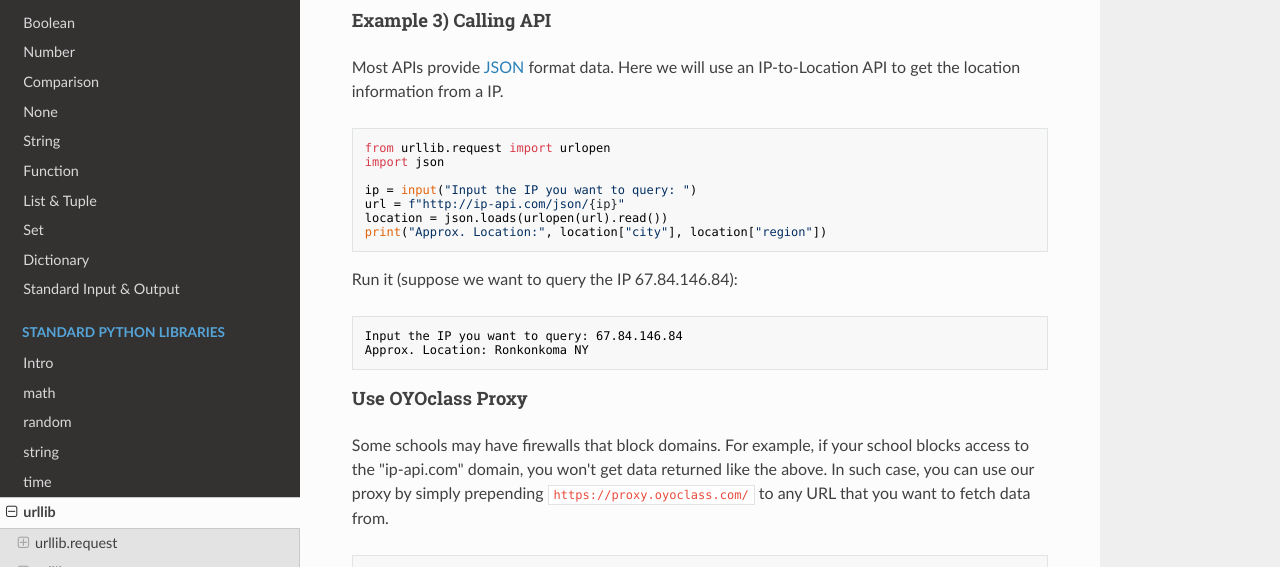
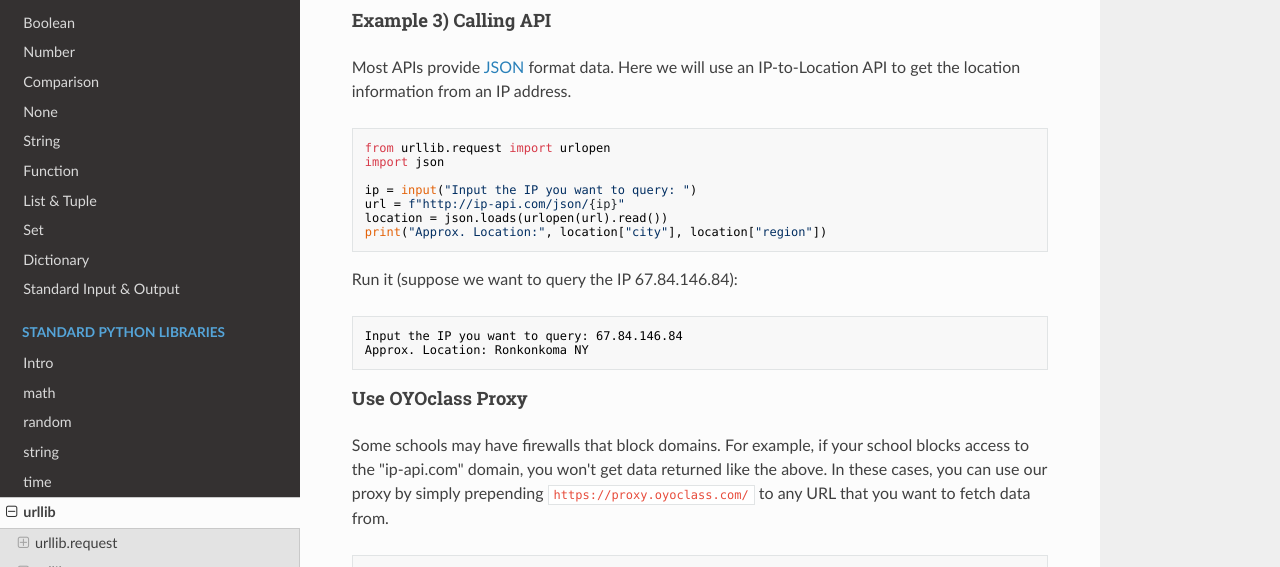
Before and after one commit to oyoclass/python3editor-doc, an MkDocs documentation site: the page built from doc/modules/urllib.md, in a window 1280 px wide and 900 px high, scrolled down 1077 px. Shown: the part 200-767 px from the top of the window. Built offline with MkDocs 1.6.1, drawn with Linux system fonts in a browser that asks for light colours; nearby versions of some CDN libraries.

Commit message:
edited grammar in urllib page

````diff
--- a/doc/modules/urllib.md
+++ b/doc/modules/urllib.md
@@ -54,7 +54,7 @@ for row in reader:
 
 #### Example 3) Calling API
 
-Most APIs provide [JSON](https://en.wikipedia.org/wiki/JSON) format data. Here we will use an IP-to-Location API to get the location information from a IP.
+Most APIs provide [JSON](https://en.wikipedia.org/wiki/JSON) format data. Here we will use an IP-to-Location API to get the location information from an IP address.
 
 ```python
 from urllib.request import urlopen
@@ -74,7 +74,7 @@ Approx. Location: Ronkonkoma NY
 
 #### Use OYOclass Proxy
 
-Some schools may have firewalls that block domains. For example, if your school blocks access to the "ip-api.com" domain, you won't get data returned like the above. In such case, you can use our proxy by simply prepending `https://proxy.oyoclass.com/` to any URL that you want to fetch data from.
+Some schools may have firewalls that block domains. For example, if your school blocks access to the "ip-api.com" domain, you won't get data returned like the above. In these cases, you can use our proxy by simply prepending `https://proxy.oyoclass.com/` to any URL that you want to fetch data from.
 
 ```python
 from urllib.request import urlopen
````
